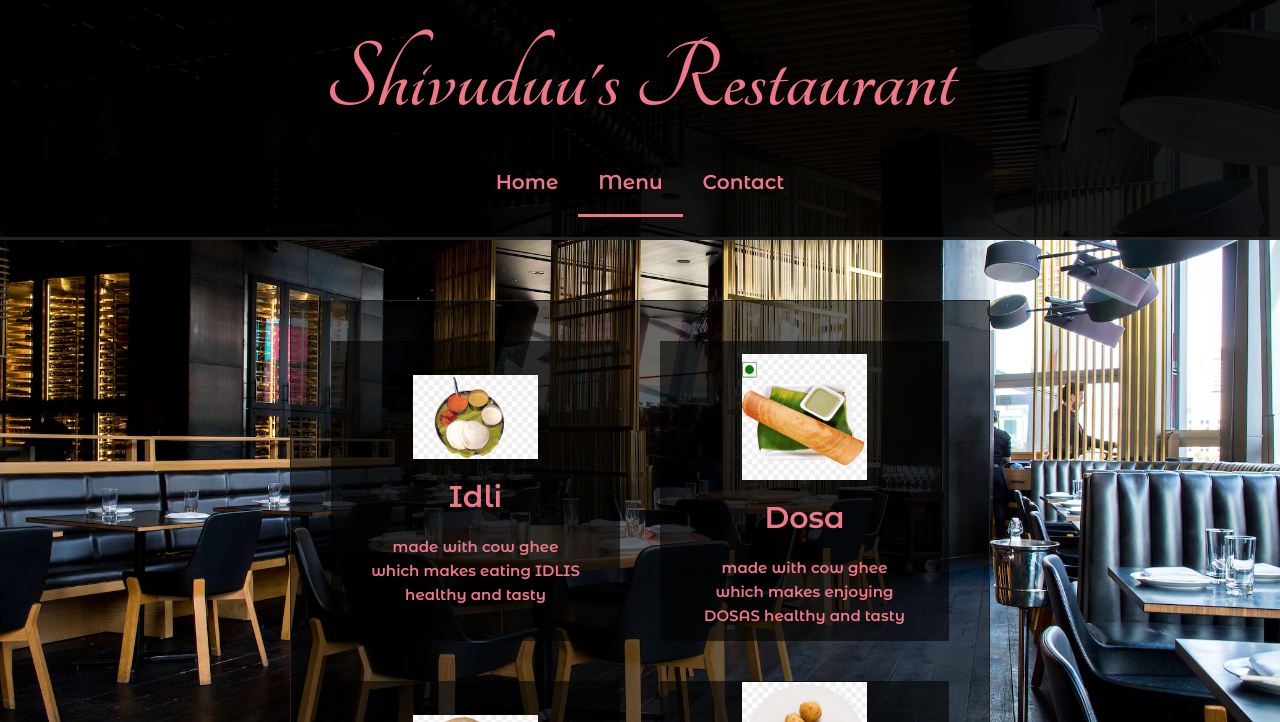
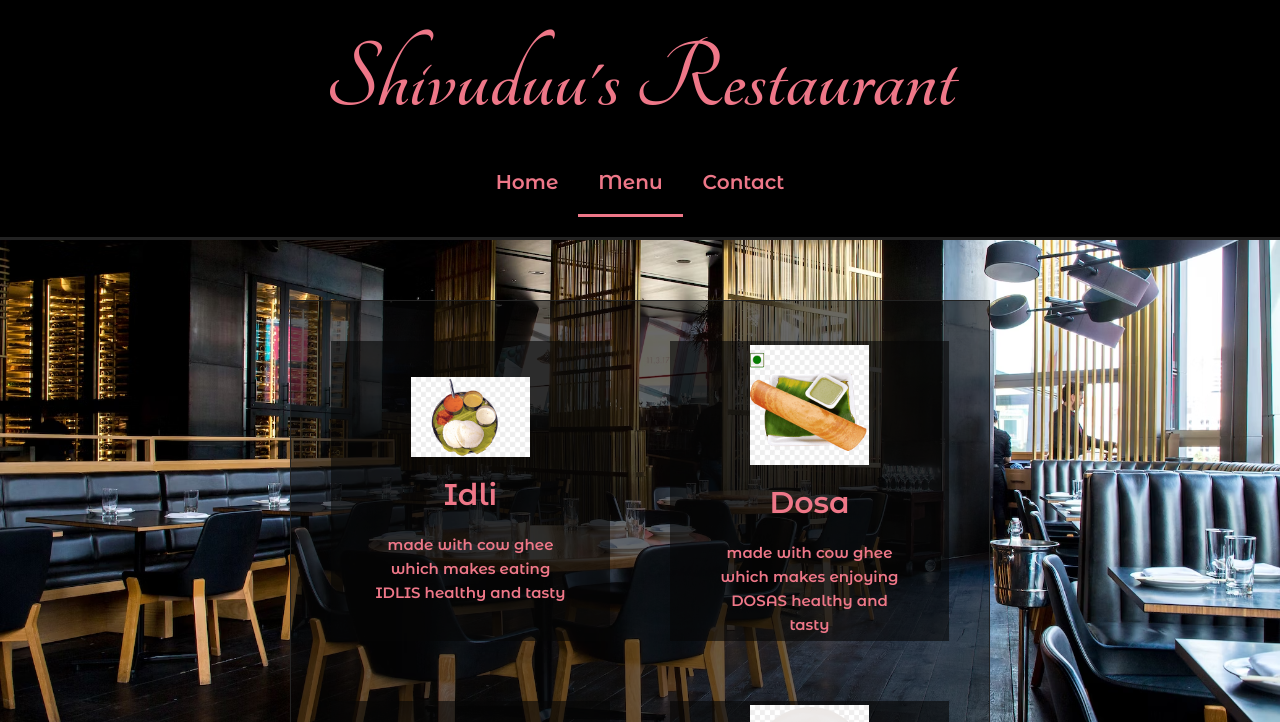
Before and after one commit to Shivuduu19/Restaurant-page, a plain HTML site: page index.html in a window 1280 px wide. Both pictures are taken after a click on the button "Menu". Shown: the top 722 px of the page. Drawn offline with Linux system fonts and the light colour scheme.

Commit message:
change some styles

```diff
--- a/style.css
+++ b/style.css
@@ -2,9 +2,9 @@
   --font-color: #e78;
   --font-color-dark: #aaa;
   --border-color: #222;
-  --background-light: rgba(0, 0, 0, 0.6);
-  --background-light-hover: rgba(99, 99, 99, 0.4);
-  --background-dark: rgba(0, 0, 0, 0.9);
+  --background-light: rgba(5, 5, 5, 0.6);
+  --background-light-hover: rgba(99, 99, 99, 0.1);
+  --background-dark: rgba(0, 0, 0, 1);
 }
 
 *,
@@ -138,8 +138,8 @@ button {
 .menu {
   display: grid;
   grid-template-columns: repeat(2, 1fr);
-  grid-gap: 4rem;
-  animation: fadeIn 1.5s;
+  grid-gap: 6rem;
+  animation: fadeIn 1s;
 }
 
 .menu-item {
```
